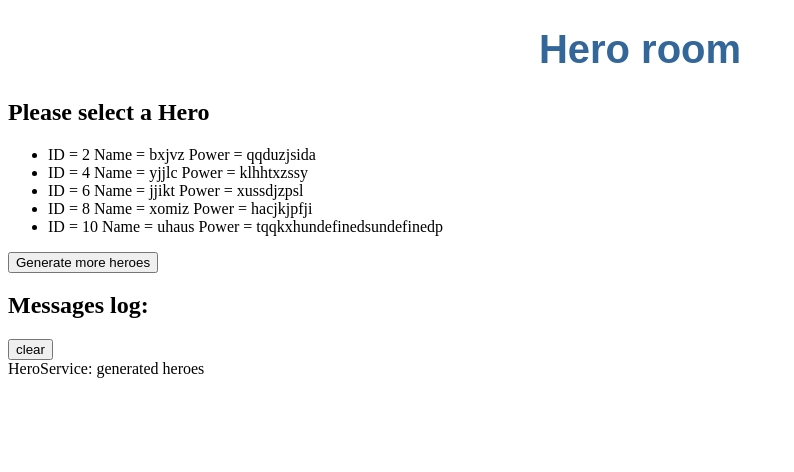
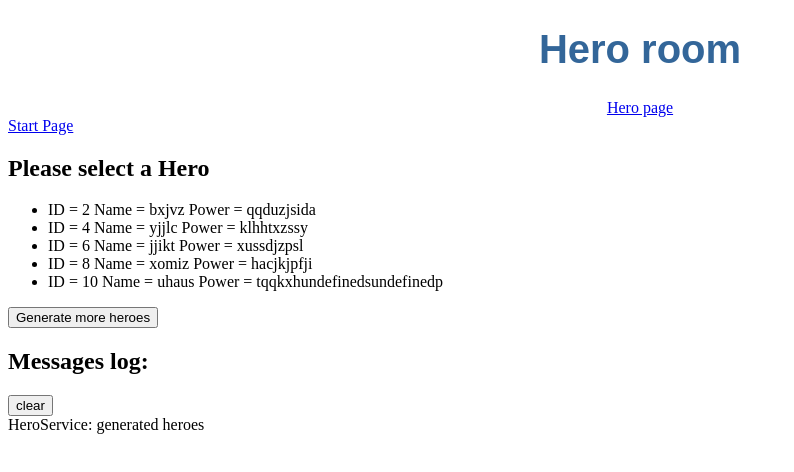
Before and after one commit to ibouvousaime/anguTest, an Angular app: page /heroes in a window 1280 px wide. Before the commit this address led to /. Shown: the top 472 px of the page, without its empty margins (0-794 px from the left). Built offline with nearby package versions, Linux system fonts and the light colour scheme.

Commit message:
added routes

```diff
--- a/src/app/app-routing.module.ts
+++ b/src/app/app-routing.module.ts
@@ -1,7 +1,9 @@
 import { NgModule } from '@angular/core';
 import { Routes, RouterModule } from '@angular/router';
-
-const routes: Routes = [];
+import { HeroesComponent } from './heroes/heroes.component';
+const routes: Routes = [
+  { path: 'heroes', component: HeroesComponent }
+];
 
 @NgModule({
   imports: [RouterModule.forRoot(routes)],
--- a/src/app/app.component.html
+++ b/src/app/app.component.html
@@ -2,7 +2,11 @@
 <div style="text-align:center">
   <h1>
     {{ title }}
+
   </h1>
+
+    <a href ='/heroes'> Hero page </a>
+
 </div>
-<app-heroes></app-heroes>
+<router-outlet></router-outlet>
 <app-messages></app-messages>
--- a/src/app/app.component.ts
+++ b/src/app/app.component.ts
@@ -1,6 +1,5 @@
 import { Component } from '@angular/core';
-
-
+import { Route} from '@angular/router';
 
 @Component({
   selector: 'app-root',
@@ -9,5 +8,4 @@ import { Component } from '@angular/core';
 })
 export class AppComponent {
   title = 'Hero room';
-
 }
--- a/src/app/heroes/heroes.component.html
+++ b/src/app/heroes/heroes.component.html
@@ -1,3 +1,5 @@
+
+    <a href ='/heroes'> Start Page </a>
 <div *ngIf="h.id != 0;else elseBlock">
   <h1> Main Hero </h1>
   <p> his name is {{h.name}}, his power is {{h.power}}, his id is {{h.id}} </p>
@@ -29,5 +31,4 @@
   </li>
 </ul>
 
-
 <button (click)="getHeroes()"> Generate more heroes </button>
```
